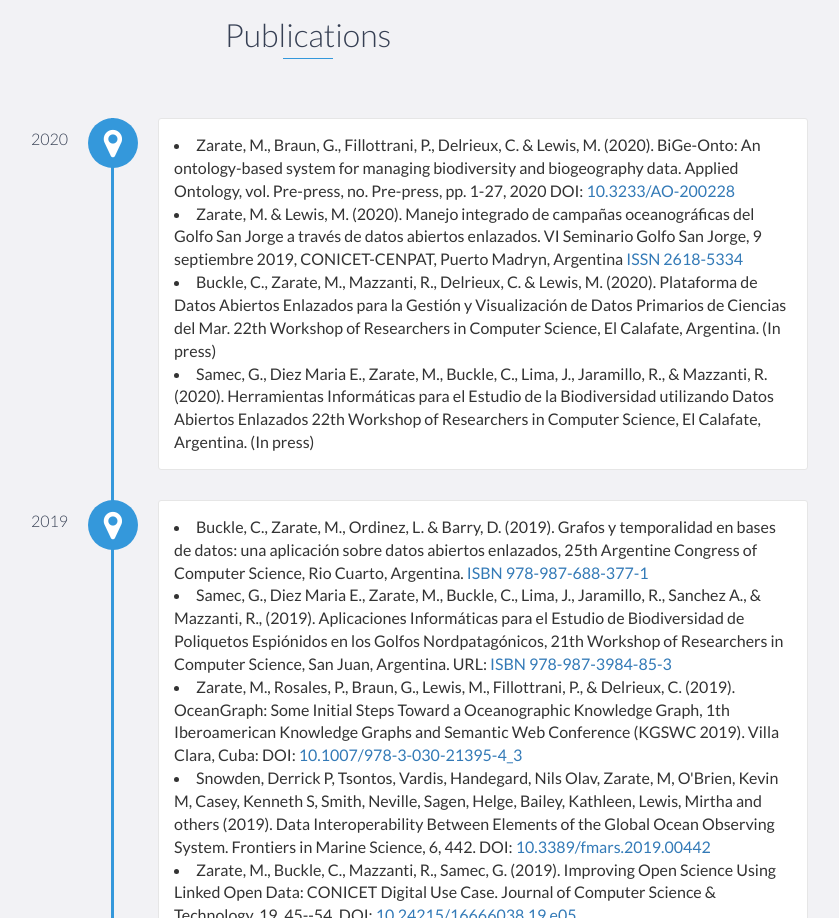
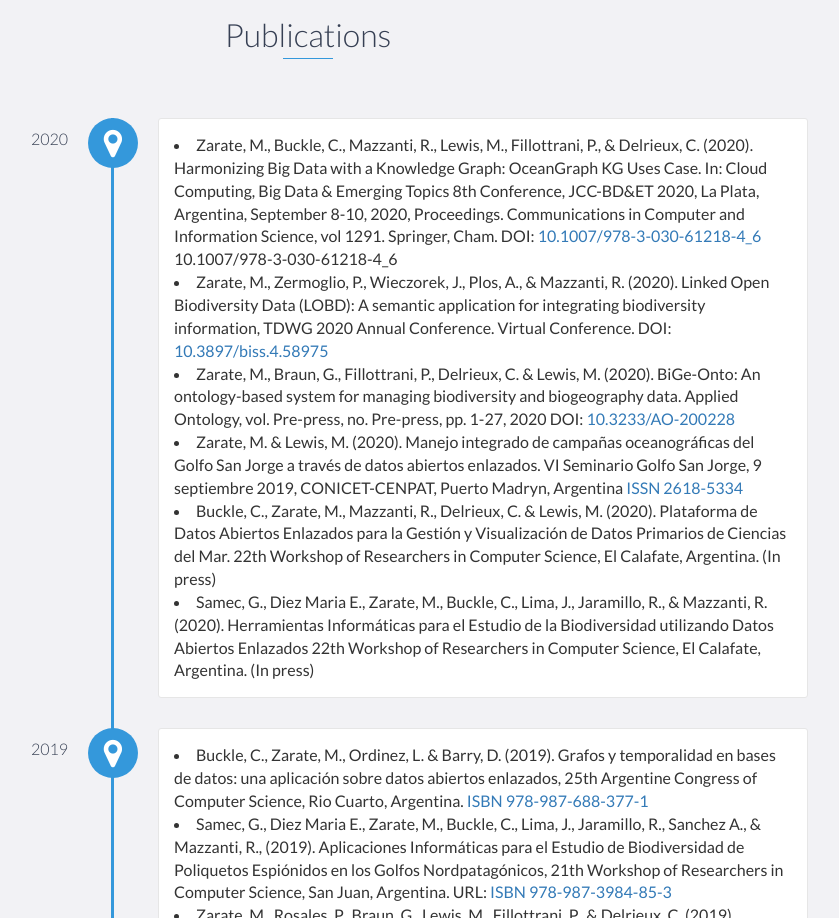
Before and after one commit to marcosdzarate/marcosdzarate.github.io, a website: page index.html in a window 1280 px wide. Shown: the part 1080-1998 px from the top of the page, without its empty margins (332-1171 px from the left). Drawn offline with nearby package versions, Linux system fonts and the light colour scheme.

Commit message:
Update index.html

```diff
--- a/index.html
+++ b/index.html
@@ -92,7 +92,9 @@
 
 	    <div data-date="2020">
                 <p>
-                   <li>  Zarate, M., Braun, G., Fillottrani, P., Delrieux, C. & Lewis, M. (2020). BiGe-Onto: An ontology-based system for managing biodiversity and biogeography data. Applied Ontology, vol. Pre-press, no. Pre-press, pp. 1-27, 2020 DOI: <a href="https://content.iospress.com/articles/applied-ontology/ao200228">10.3233/AO-200228</a> </li>
+		   <li>  Zarate, M., Buckle, C., Mazzanti, R., Lewis, M., Fillottrani, P., & Delrieux, C. (2020). Harmonizing Big Data with a Knowledge Graph: OceanGraph KG Uses Case. In: Cloud Computing, Big Data & Emerging Topics 8th Conference, JCC-BD&ET 2020, La Plata, Argentina, September 8-10, 2020, Proceedings. Communications in Computer and Information Science, vol 1291. Springer, Cham. DOI: <a href="https://doi.org/10.1007/978-3-030-61218-4_6">10.1007/978-3-030-61218-4_6</a> </li>10.1007/978-3-030-61218-4_6
+                   <li>  Zarate, M., Zermoglio, P., Wieczorek, J., Plos, A., & Mazzanti, R. (2020). Linked Open Biodiversity Data (LOBD): A semantic application for integrating biodiversity information, TDWG 2020 Annual Conference. Virtual Conference. DOI: <a href="https://doi.org/10.3897/biss.4.58975">10.3897/biss.4.58975</a> </li>
+		   <li>  Zarate, M., Braun, G., Fillottrani, P., Delrieux, C. & Lewis, M. (2020). BiGe-Onto: An ontology-based system for managing biodiversity and biogeography data. Applied Ontology, vol. Pre-press, no. Pre-press, pp. 1-27, 2020 DOI: <a href="https://content.iospress.com/articles/applied-ontology/ao200228">10.3233/AO-200228</a> </li>
 		   <li>  Zarate, M. & Lewis, M. (2020). Manejo integrado de campañas oceanográficas del Golfo San Jorge a través de datos abiertos enlazados. VI Seminario Golfo San Jorge, 9 septiembre 2019, CONICET-CENPAT, Puerto Madryn, Argentina <a href="http://www.repositorio.cenpat-conicet.gob.ar/123456789/1255">ISSN 2618-5334</a> </li>
 		   <li>  Buckle, C., Zarate, M., Mazzanti, R., Delrieux, C. & Lewis, M. (2020). Plataforma de Datos Abiertos Enlazados para la Gestión y Visualización de Datos Primarios de Ciencias del Mar. 22th Workshop of Researchers in Computer Science, El Calafate, Argentina. (In press)</li>
 	 	   <li>  Samec, G., Diez Maria E., Zarate, M., Buckle, C., Lima, J., Jaramillo, R., & Mazzanti, R. (2020). Herramientas Informáticas para el Estudio de la Biodiversidad utilizando Datos Abiertos Enlazados 22th Workshop of Researchers in Computer Science, El Calafate, Argentina. (In press)</li>
```
